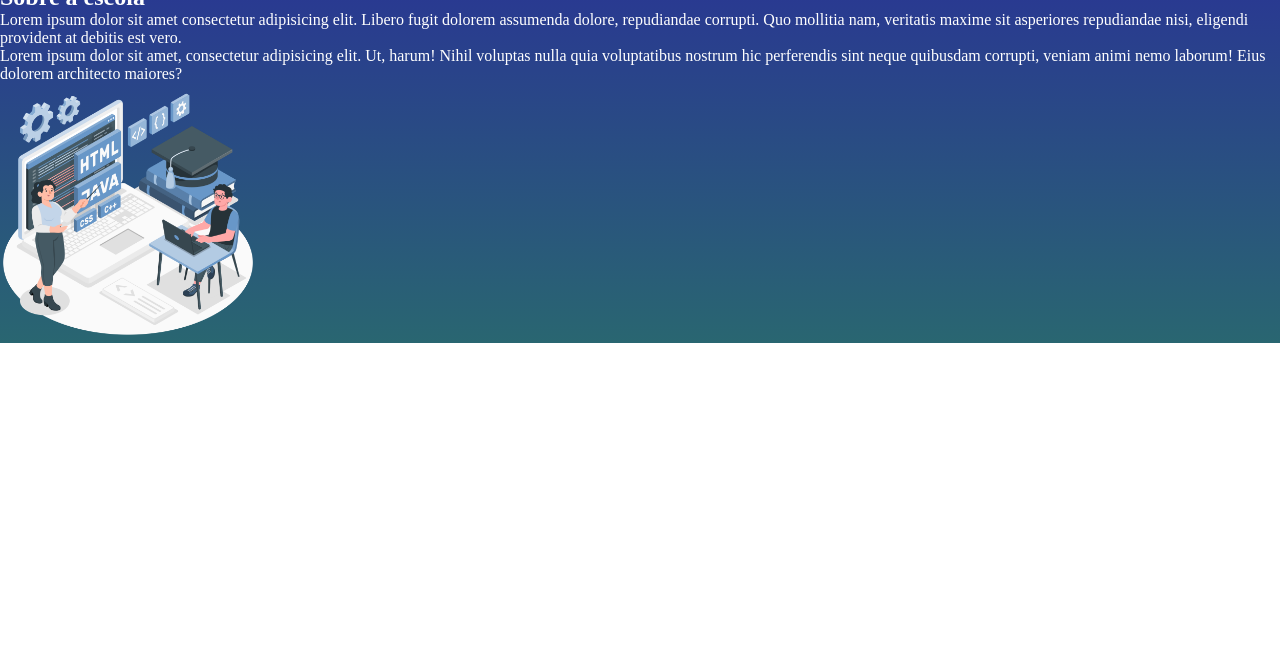
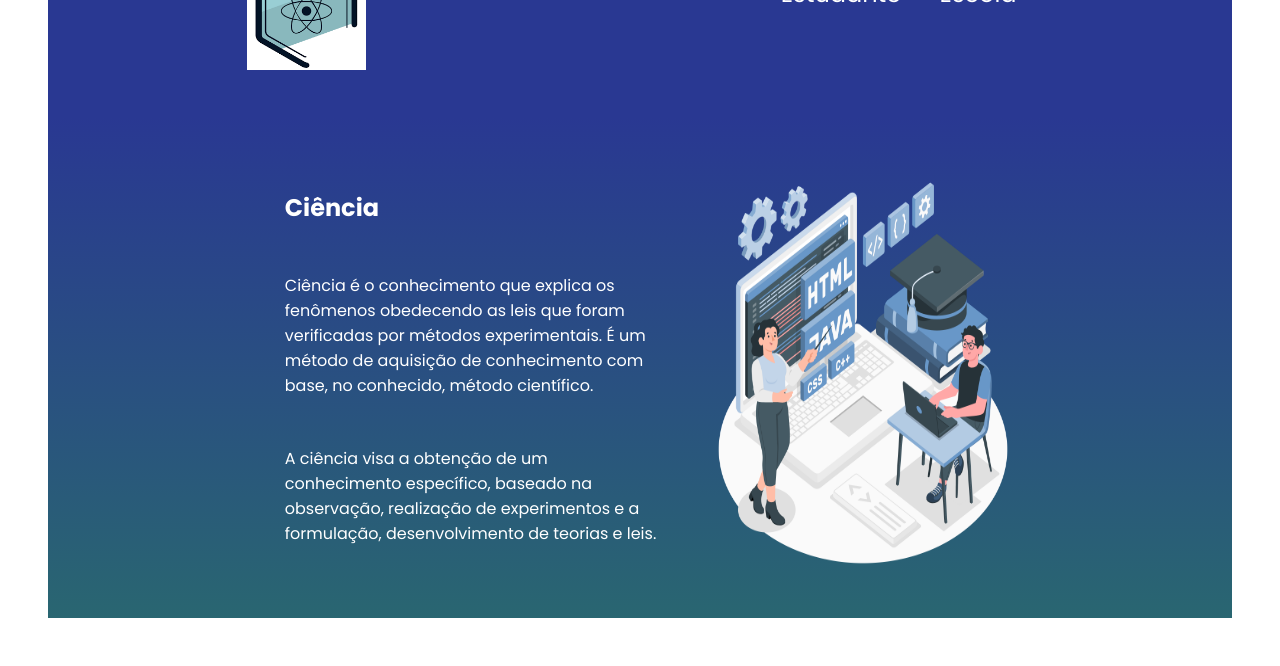
Before and after one commit to carolinesanti/siteescolacaroline, a plain HTML site: page index.html in a window 1280 px wide. Shown: the part 144-810 px from the top of the page. Drawn offline with Linux system fonts and the light colour scheme.

Commit message:
Add files via upload

```diff
--- a/index.html
+++ b/index.html
@@ -5,6 +5,9 @@
     <meta http-equiv="X-UA-Compatible" content="IE=edge">
     <meta name="viewport" content="width=device-width, initial-scale=1.0">
     <title>Document</title>
+    <link rel="preconnect" href="https://fonts.googleapis.com">
+    <link rel="preconnect" href="https://fonts.gstatic.com" crossorigin>
+    <link href="https://fonts.googleapis.com/css2?family=Poppins:wght@400;700&display=swap" rel="stylesheet">
     <link rel="stylesheet" href="style.css">
 </head>
 <body>
@@ -17,11 +20,11 @@
 </header>
 <section class="escola">
     <div class="escola-conteudo">
-    <h2 class="escola-titulo">Sobre a escola</h2>
-        <p class="escola-texto-um">Lorem ipsum dolor sit amet consectetur adipisicing elit. Libero fugit dolorem assumenda dolore, repudiandae corrupti. Quo mollitia nam, veritatis maxime sit asperiores repudiandae nisi, eligendi provident at debitis est vero.</p>
-        <p class="escola-texto-dois">Lorem ipsum dolor sit amet, consectetur adipisicing elit. Ut, harum! Nihil voluptas nulla quia voluptatibus nostrum hic perferendis sint neque quibusdam corrupti, veniam animi nemo laborum! Eius dolorem architecto maiores?</p>
-        <img class="imagem-escola" src="./img/Coding workshop-amico.png" alt="imagem de uma escola de programação">
+    <h2 class="escola-titulo">Ciência</h2>
+        <p class="escola-texto-um">Ciência é o conhecimento que explica os fenômenos obedecendo as leis que foram verificadas por métodos experimentais. É um método de aquisição de conhecimento com base, no conhecido, método científico.</p>
+        <p class="escola-texto-dois">A ciência visa a obtenção de um conhecimento específico, baseado na observação, realização de experimentos e a formulação, desenvolvimento de teorias e leis.</p>
     </div>
+    <img class="imagem-escola" src="./img/Coding workshop-amico.png" alt="imagem de uma escola de programação">
 </section>
 
 
--- a/style.css
+++ b/style.css
@@ -17,15 +17,27 @@
 }
 
 * {
-    margin: 0;
-    padding: 0;
+    margin: 0 16px;
+    padding: 24px 0;
 }
 
 .imagem-escola {
-    width: 20%;
+    width: 25%;
 }
 
 .escola {
     background-image: linear-gradient(#293892,#296671);
     color:white;
+    display: flex;
+    justify-content: center;
 }
+
+
+.escola-conteudo {
+    width: 35%;
+    align-items: center;
+}
+
+body {
+    font-family: 'Poppins', sans-serif;
+}
```
